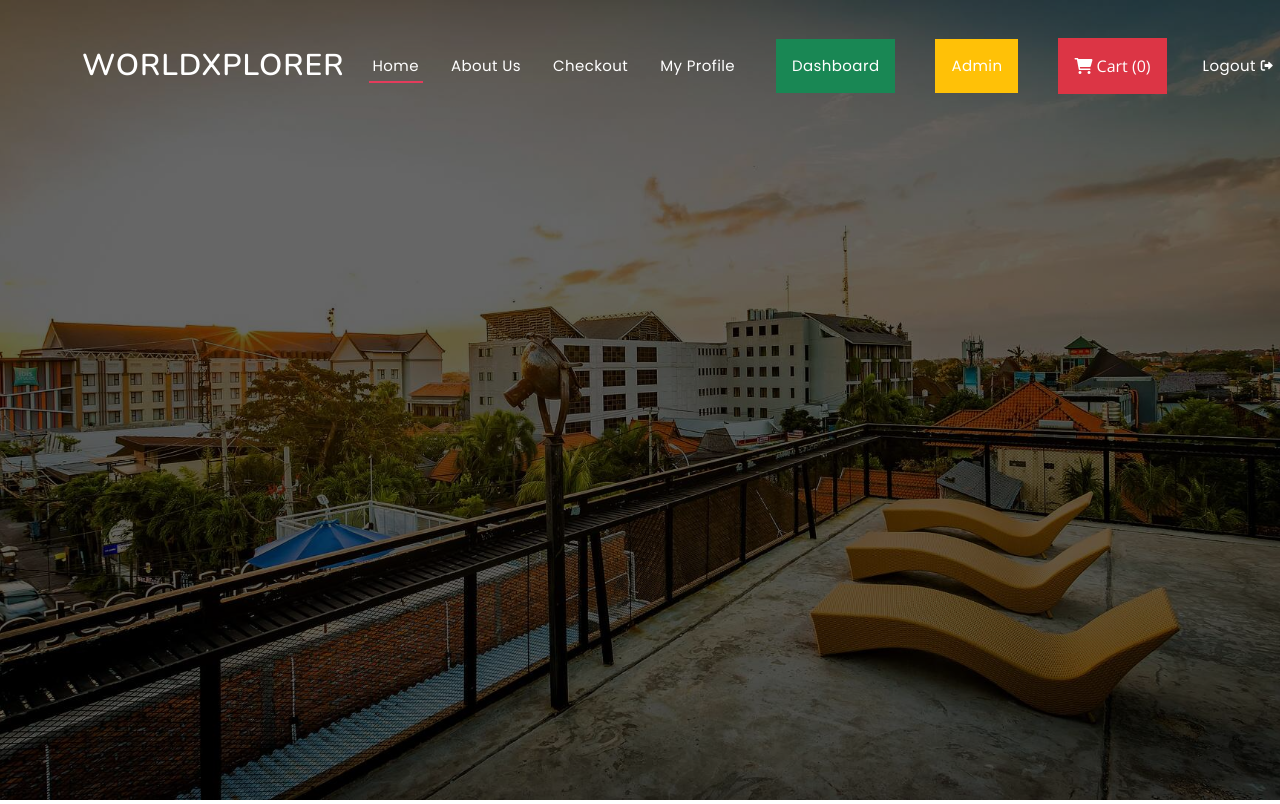
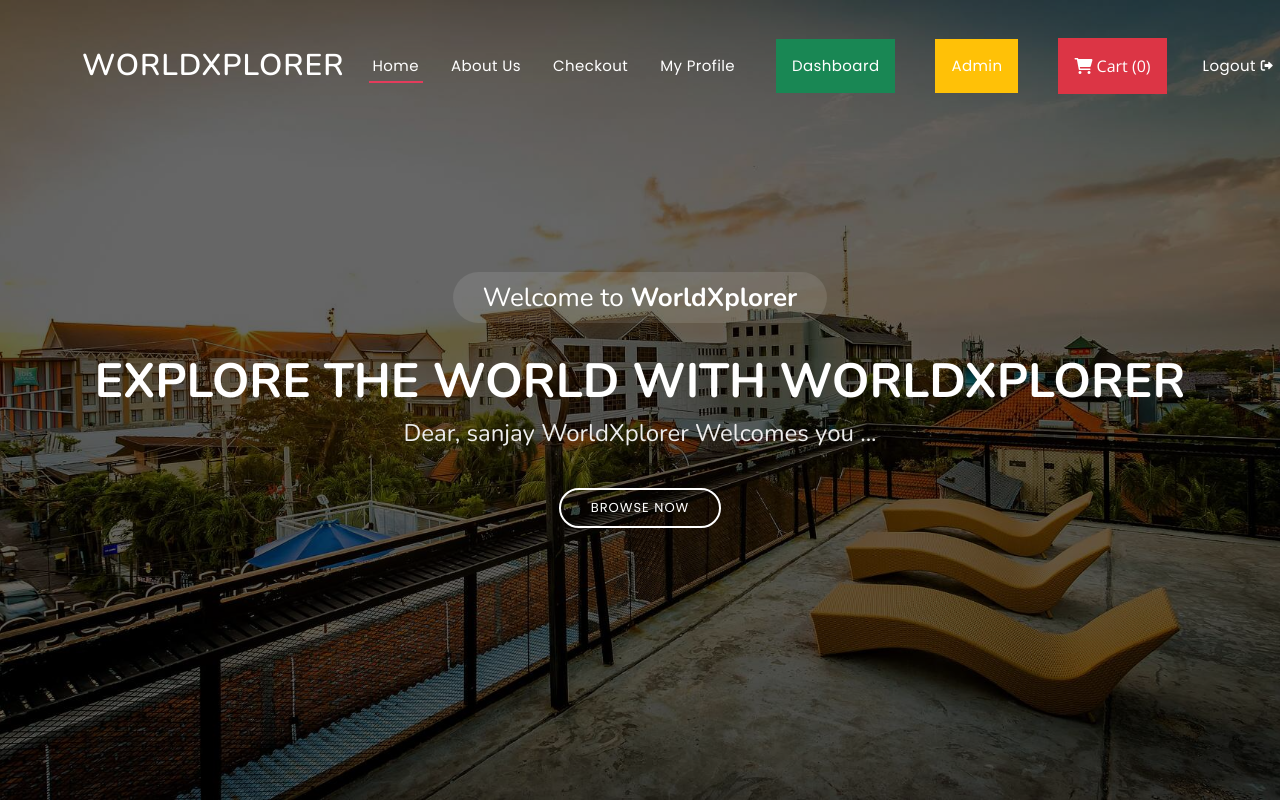
Before and after one commit to ManyamSanjayKumarReddy/Travel-Accomodations-Selection-Service-Provider, a Django app: template templates/profile.html in a window 1280 px wide. Shown: the top 804 px of the page. Run offline with Django 4.2, Linux system fonts and the light colour scheme; the template is opened without the code that fills it: values that come from a table or form of the project are taken from there, others are empty; a user stored in the database is signed in; data comes from the database, SQL or seed files in the repository; both versions use the stored data as it was after the commit; some libraries are stand-ins or nearby versions.

Commit message:
Final Fixings and Bug Removal

```diff
--- a/templates/checkout.html
+++ b/templates/checkout.html
@@ -3,7 +3,6 @@
 Check Out
 {% endblock title %}
 {% block content %}
-
 
 
 <section id="hero">
@@ -111,7 +110,7 @@ Check Out
                         </td>
                     </tr>
                 </table>
-                <button id="btn" type="submit" class="btn btn-success btn-sm btn-block col-md-4" >Confirm Booking</button>
+                <button id="btn" type="submit" class="btn btn-success btn-sm btn-block col-md-4">Confirm Booking</button>
             </form>
 
            </div>
--- a/templates/profile.html
+++ b/templates/profile.html
@@ -1,6 +1,17 @@
 {% extends 'base.html' %}
 {% block title %} User Profile {% endblock title %}
+{% block content %}
 
+<section id="hero">
+  <div class="hero-container">
+    <h3>Welcome to <strong>WorldXplorer</strong></h3>
+    <h1>Explore the world with WorldXplorer</h1>
+    <h2>Dear, {{user.username}} WorldXplorer Welcomes you ...</h2>
+    <a href="" class="btn-get-started scrollto">Browse Now</a>
+  </div>
+</section>
+
+{% endblock content %}
 {% block body %}
 <section id="profile" class="container mt-5">
 
```
Also changed, not shown: db.sqlite3, ecommerceapp/urls.py (line endings or trailing spaces).
